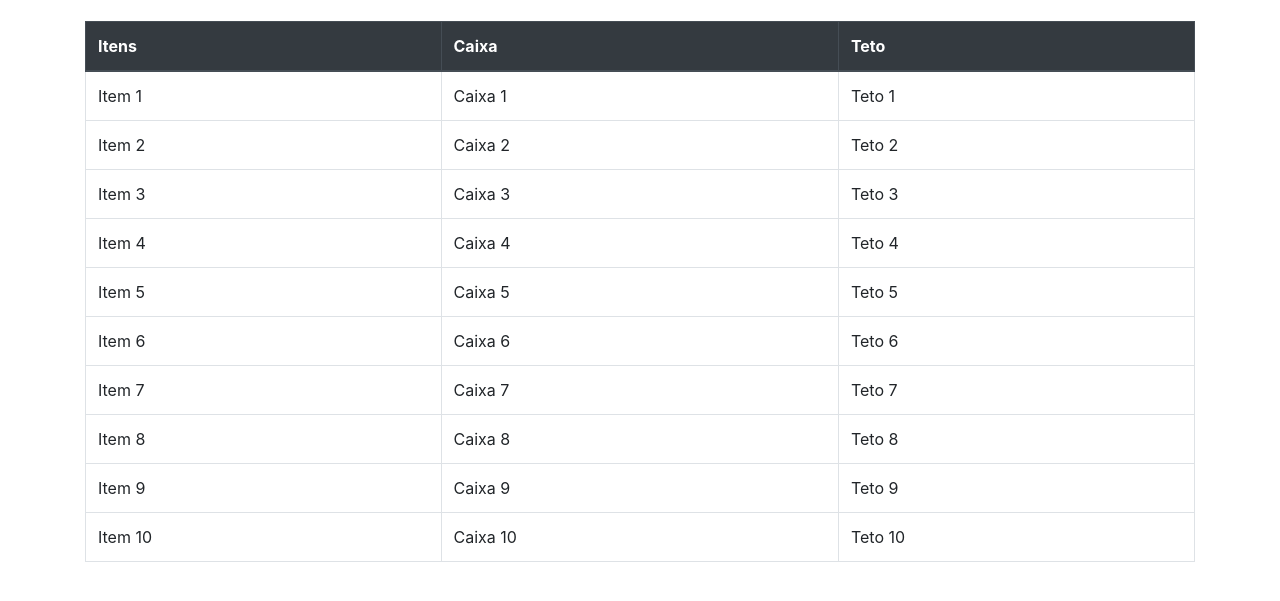
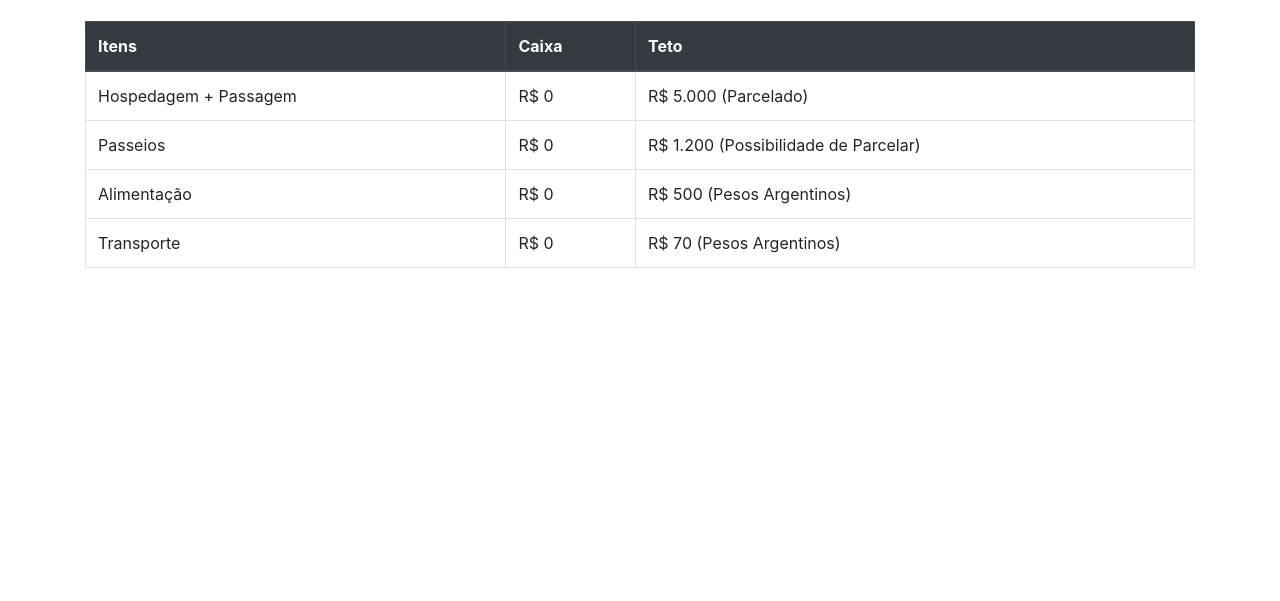
Before and after one commit to omahteu/planer, a plain HTML site: page index.html in a window 1280 px wide. Shown: the part 99-700 px from the top of the page. Drawn offline with nearby package versions, Linux system fonts and the light colour scheme.

Commit message:
atualização

```diff
--- a/index.html
+++ b/index.html
@@ -19,54 +19,24 @@
             </thead>
             <tbody>
                 <tr>
-                    <td>Item 1</td>
-                    <td>Caixa 1</td>
-                    <td>Teto 1</td>
+                    <td>Hospedagem + Passagem</td>
+                    <td>R$ 0</td>
+                    <td>R$ 5.000 (Parcelado)</td>
                 </tr>
                 <tr>
-                    <td>Item 2</td>
-                    <td>Caixa 2</td>
-                    <td>Teto 2</td>
+                    <td>Passeios</td>
+                    <td>R$ 0</td>
+                    <td>R$ 1.200 (Possibilidade de Parcelar)</td>
                 </tr>
                 <tr>
-                    <td>Item 3</td>
-                    <td>Caixa 3</td>
-                    <td>Teto 3</td>
+                    <td>Alimentação</td>
+                    <td>R$ 0</td>
+                    <td>R$ 500 (Pesos Argentinos)</td>
                 </tr>
                 <tr>
-                    <td>Item 4</td>
-                    <td>Caixa 4</td>
-                    <td>Teto 4</td>
-                </tr>
-                <tr>
-                    <td>Item 5</td>
-                    <td>Caixa 5</td>
-                    <td>Teto 5</td>
-                </tr>
-                <tr>
-                    <td>Item 6</td>
-                    <td>Caixa 6</td>
-                    <td>Teto 6</td>
-                </tr>
-                <tr>
-                    <td>Item 7</td>
-                    <td>Caixa 7</td>
-                    <td>Teto 7</td>
-                </tr>
-                <tr>
-                    <td>Item 8</td>
-                    <td>Caixa 8</td>
-                    <td>Teto 8</td>
-                </tr>
-                <tr>
-                    <td>Item 9</td>
-                    <td>Caixa 9</td>
-                    <td>Teto 9</td>
-                </tr>
-                <tr>
-                    <td>Item 10</td>
-                    <td>Caixa 10</td>
-                    <td>Teto 10</td>
+                    <td>Transporte</td>
+                    <td>R$ 0</td>
+                    <td>R$ 70 (Pesos Argentinos)</td>
                 </tr>
             </tbody>
         </table>
```
